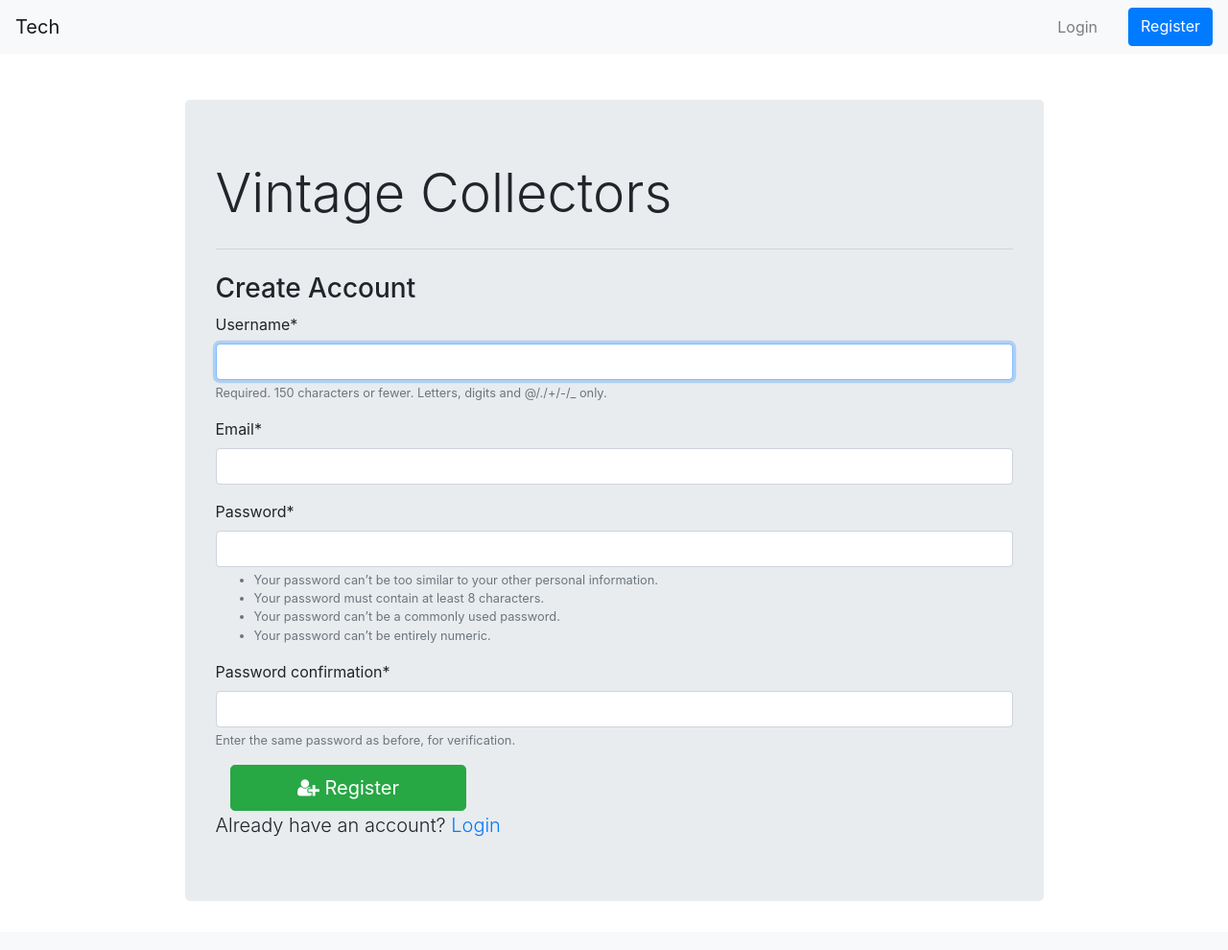
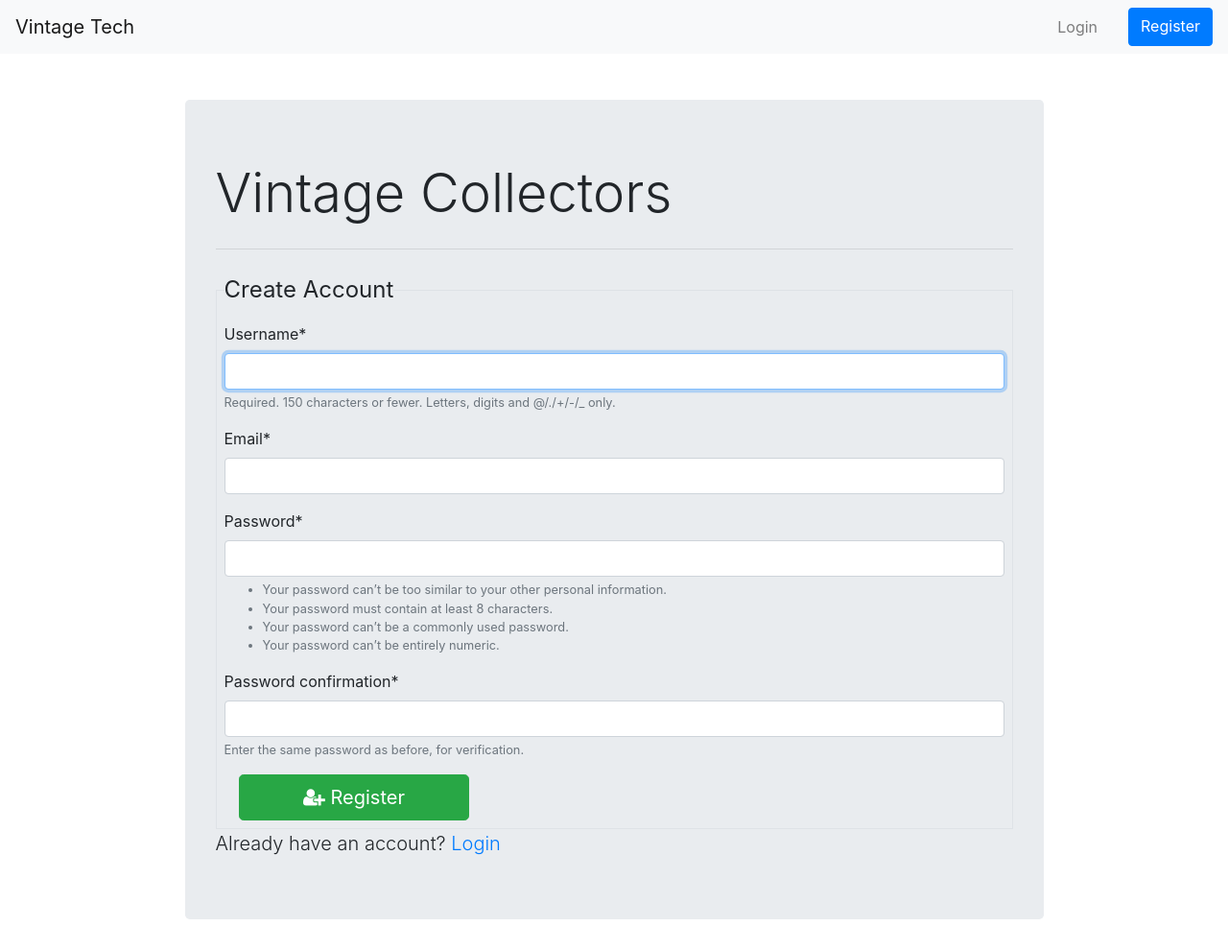
Before and after one commit to bluedust27/VintageTechWeb, a Django app: page /accounts/register in a window 1280 px wide. Shown: the whole page at 96% size. Before the commit the page ends 939 px from the top, so only its background shows below. Run offline with Django 3.2, Linux system fonts and the light colour scheme; some libraries are stand-ins or nearby versions.

Commit message:
changes on ui

```diff
--- a/core/accounts/templates/accounts/login.html
+++ b/core/accounts/templates/accounts/login.html
@@ -17,8 +17,7 @@
 
   <div class="lead">
     Need an account?
-    <a href="{% url 'register'%}">Register</a>
+    <a href="{% url 'register'%}">Sign Up</a>
   </div>
 
-
 {% endblock content %}
--- a/core/accounts/templates/accounts/register.html
+++ b/core/accounts/templates/accounts/register.html
@@ -3,7 +3,9 @@
 
 {% block content %}
 <div>
-  <h3>Create Account</h3>
+
+  <fieldset class="border p-2">
+      <legend  class="w-auto">Create Account</legend>
         <form method="post" autocomplete="off">
           {% csrf_token %}
           {{form.username|as_crispy_field}}
@@ -14,7 +16,7 @@
             <button type="submit" class="btn btn-success btn-block btn-lg"><i class="fa fa-user-plus" aria-hidden="true"></i> Register</button>
           </div>
         </form>
-
+  </fieldset>
   <div class="lead">
     Already have an account?
     <a href="{% url 'login'%}">Login</a>
--- a/core/core/urls.py
+++ b/core/core/urls.py
@@ -19,7 +19,7 @@ from django.urls import path, include
 from retrocollector import views
 
 urlpatterns = [
-    path('', views.homepage_view),
+    path('', views.homepage_view, name='homepage'),
     path('admin/', admin.site.urls),
     path('accounts/', include('accounts.urls')),
     path('collectibles/', include('retrocollector.urls')),
--- a/core/retrocollector/templates/retrocollector/base.html
+++ b/core/retrocollector/templates/retrocollector/base.html
@@ -9,7 +9,7 @@
 </head>
 <body>
     <nav class="navbar navbar-expand-lg navbar-light bg-light">
-        <a class="navbar-brand" href="#">Tech</a>
+        <a class="navbar-brand" href="{% url 'homepage'%}">Vintage Tech</a>
         {% if user.is_authenticated %}
             <div class="navbar-nav ml-auto action-buttons">
                 <div class="nav-item nav-link text-capitalize active mr-4">Welcome, {{user}}</div>
```
Lines whose indentation alone changed are shown as unchanged.
